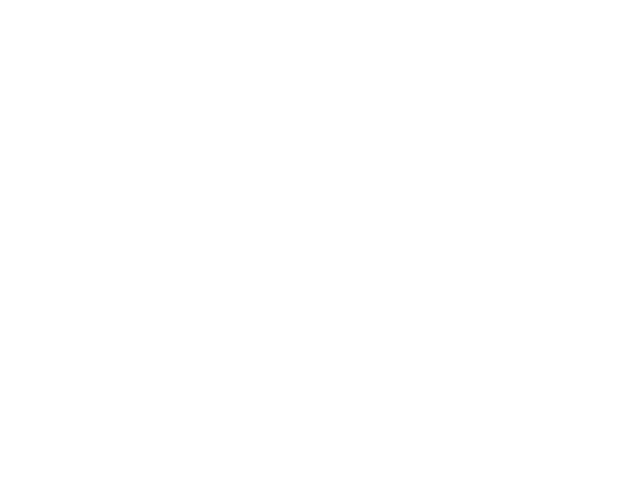
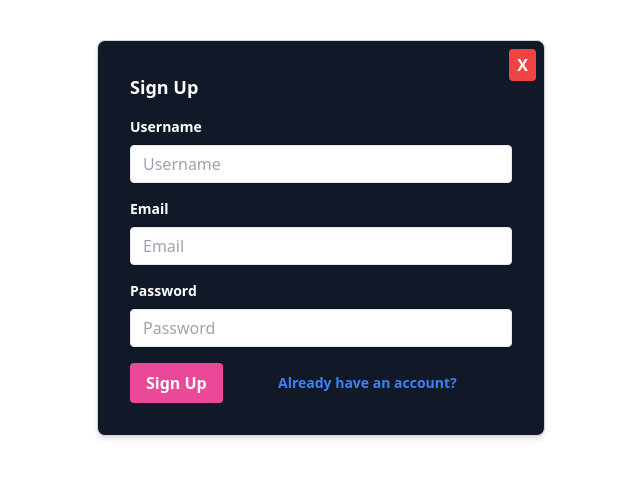
Before and after one commit to Hunter-Prash/Full-Stack-BookStore, a React (Vite) app: page /signup in a window 1280 px wide. Before the commit this address had no page. Shown: the top 478 px of the page, without its empty margins (319-959 px from the left). Built offline with nearby package versions, Linux system fonts and the light colour scheme.

Commit message:
updated frontend

```diff
--- a/src/App.jsx
+++ b/src/App.jsx
@@ -3,14 +3,15 @@ import Home from './home/Home'
 import Course from './components/Course'
 import {Routes,Route} from  'react-router-dom'
 import Courses from './courses/Courses'
+import Signup from './components/Signup'
 
 function App() {
   return (
     <div>
       <Routes>
           <Route path='/' element={<Home/>}></Route>
-
           <Route path='/course' element={<Courses/>}></Route>
+          <Route path='/signup' element={<Signup/>}></Route>
       </Routes>
     </div>
   )
--- a/src/components/Banner.jsx
+++ b/src/components/Banner.jsx
@@ -9,7 +9,7 @@ function Banner() {
             <div className='w-full md:w-1/2  mt-12 md:mt-30 order-2 md:order-1'>
                 <div className='space-y-6'>
                     <h1 className="text-3xl font-bold text-white">Welcome to our store.  <span className='text-pink-700'>Learn something new everyday</span></h1>
-                    <p className='text-xl'>Lorem nvgoisfhguinbdfkbvh uogbuogb bogugewsuobgsf bvouisdghfuo bvsougowber 86efvhsjb sudgbvs uoashuocdbASKGD:f b bsougd fbhsidcbvisiu fgiug sfwsgi!</p>
+                    <p className='text-xl'>Discover the latest trends and products in our store. Explore our collection and learn something new today!</p>
 
                     <label className="input input-bordered flex items-center gap-2">
                       <svg
--- a/src/components/Course.jsx
+++ b/src/components/Course.jsx
@@ -11,7 +11,7 @@ function Course() {
             <div  className='flex flex-col gap-5 items-center justify-center py-10 mt-11 z-10'>
 
                 <h1 className='text-2xl font-semibold md:text-4xl'>We are glad to have you <span className='text-pink-600'>here</span></h1>
-                <p>"Lorem ipsum dolor sit amet, consectetur adipiscing elit. Sed do eiusmod tempor incididunt ut labore et dolore magna aliqua. Ut enim ad minim veniam, quis nostrud exercitation ullamco laboris nisi ut aliquip ex deserunt mollit anim id est laborum. Curabitur pretium tincidunt lacus. Nulla gravida orci a odio. Nullam varius, turpis et commodo pharetra, est eros bibendum elit."</p>
+                <p>"Welcome to our course catalog, where you can explore a wide range of courses to enhance your skills and knowledge. Browse through our collection of courses, and discover the perfect fit for your learning needs."</p>
                 <Link to='/'>
                 <button className="btn btn-secondary">Back</button>
                 </Link>
--- a/src/components/Freebook.jsx
+++ b/src/components/Freebook.jsx
@@ -49,7 +49,7 @@ function Freebook() {
       <div className=' max-w-screen-2xl container mx-auto md:px-20 px-4'>
         <div className='m-[30px] py-3' >
           <h1 className='font-bold text-xl pb-2 text-pink-600'>Free Books</h1>
-          <p>fsdgf gfisdgfisgtfs iuysdgfgsdiyfgew vfbidgf sf fgisdgf isdgfiudg </p>
+          <p>Discover a wide range of free books, from classics to contemporary bestsellers, all available for you to read and enjoy. </p>
         </div>
 
         <div>
--- /dev/null
+++ b/src/components/Login.jsx
@@ -0,0 +1,39 @@
+import React from 'react'
+import { Link } from 'react-router-dom'
+function Login() {
+  return (
+    <div>
+
+        <dialog id="my_modal_3" className="modal">
+        <div className="modal-box">
+            <form method="dialog">
+            {/* if there is a button in form, it will close the modal */}
+            <button className="btn btn-sm btn-circle btn-ghost absolute right-2 top-2">✕</button>
+            </form>
+
+
+            <div className='flex flex-col items-center justify-center'>
+                <h3 className="font-bold text-lg">Login</h3>
+                <div className='flex gap-3 p-3 items-center'>
+                    <h3>Email</h3>
+                    <input type="email" name="email" placeholder="Enter your Email" className='p-2'/>
+                </div>
+
+                <div className='flex gap-3 p-3 items-center mr-7'>
+                    <h3>Password</h3>
+                    <input type="password" name="password" placeholder="Enter your Password" className='p-2'/>
+                </div>
+            </div>
+
+            <div className='flex justify-around items-center m-2'>
+                    <button className="btn  bg-pink-600 hover:bg-pink-600 scale-105 duration-150 text-white">Login</button>
+                    <p>Not Registered? <Link to='/signup' className='text-pink-700'>Sign up</Link></p>
+            </div>
+
+        </div>
+        </dialog>
+    </div>
+  )
+}
+
+export default Login
--- a/src/components/Navbar.jsx
+++ b/src/components/Navbar.jsx
@@ -1,5 +1,6 @@
 import React, { useEffect, useState } from "react";
 import { Link } from "react-router-dom";
+import Login from "./Login";
 
 function Navbar() {
 
@@ -93,7 +94,10 @@ function Navbar() {
           </div>
 
           <div>
-            <a className="btn ml-4">Login</a>
+
+            <a className="btn ml-4 hover:bg-pink-600 scale-105 duration-150 text-white" onClick={()=>document.getElementById('my_modal_3').showModal()}>Login</a>
+            <Login/>
+
           </div>
         </div>
       </div>
--- /dev/null
+++ b/src/components/Signup.jsx
@@ -0,0 +1,44 @@
+import React from 'react'
+import { Link } from 'react-router-dom'
+import Login from './Login'
+
+function Signup() {
+  return (
+      <>
+          <div className="max-w-md mx-auto mt-10 bg-gray-900 p-8 border border-gray-300 rounded-lg shadow-md relative">
+
+              <Link to='/'>
+                  <button className="absolute top-2 right-2 bg-red-500 hover:bg-red-700 text-white font-bold py-1 px-2 rounded focus:outline-none focus:shadow-outline">
+                      X
+                  </button>
+              </Link>
+
+              <h2 className="text-lg font-bold mb-4 text-white">Sign Up</h2>
+              <div className="mb-4">
+                  <label className="block text-sm font-bold mb-2 text-white" htmlFor="username">Username</label>
+                  <input className="shadow appearance-none border rounded w-full py-2 px-3 text-white leading-tight focus:outline-none focus:shadow-outline" id="username" type="text" placeholder="Username" />
+              </div>
+              <div className="mb-4">
+                  <label className="block text-sm font-bold mb-2 text-white" htmlFor="email">Email</label>
+                  <input className="shadow appearance-none border rounded w-full py-2 px-3 text-white leading-tight focus:outline-none focus:shadow-outline" id="email" type="email" placeholder="Email" />
+              </div>
+              <div className="mb-4">
+                  <label className="block text-sm font-bold mb-2 text-white" htmlFor="password">Password</label>
+                  <input className="shadow appearance-none border rounded w-full py-2 px-3 text-white leading-tight focus:outline-none focus:shadow-outline" id="password" type="password" placeholder="Password" />
+              </div>
+
+              <div className="flex items-center justify-between">
+                  <button className="bg-pink-500 hover:bg-blue-700 text-white font-bold py-2 px-4 rounded focus:outline-none focus:shadow-outline" type="submit">Sign Up</button>
+                  <a className="inline-block align-baseline font-bold text-sm text-blue-500 hover:text-blue-800 cursor-pointer   " onClick={()=>document.getElementById('my_modal_3').showModal()}>Already have an account?</a>
+
+                    <Login />
+
+
+              </div>
+          </div>
+
+    </>
+  )
+}
+
+export default Signup
```
